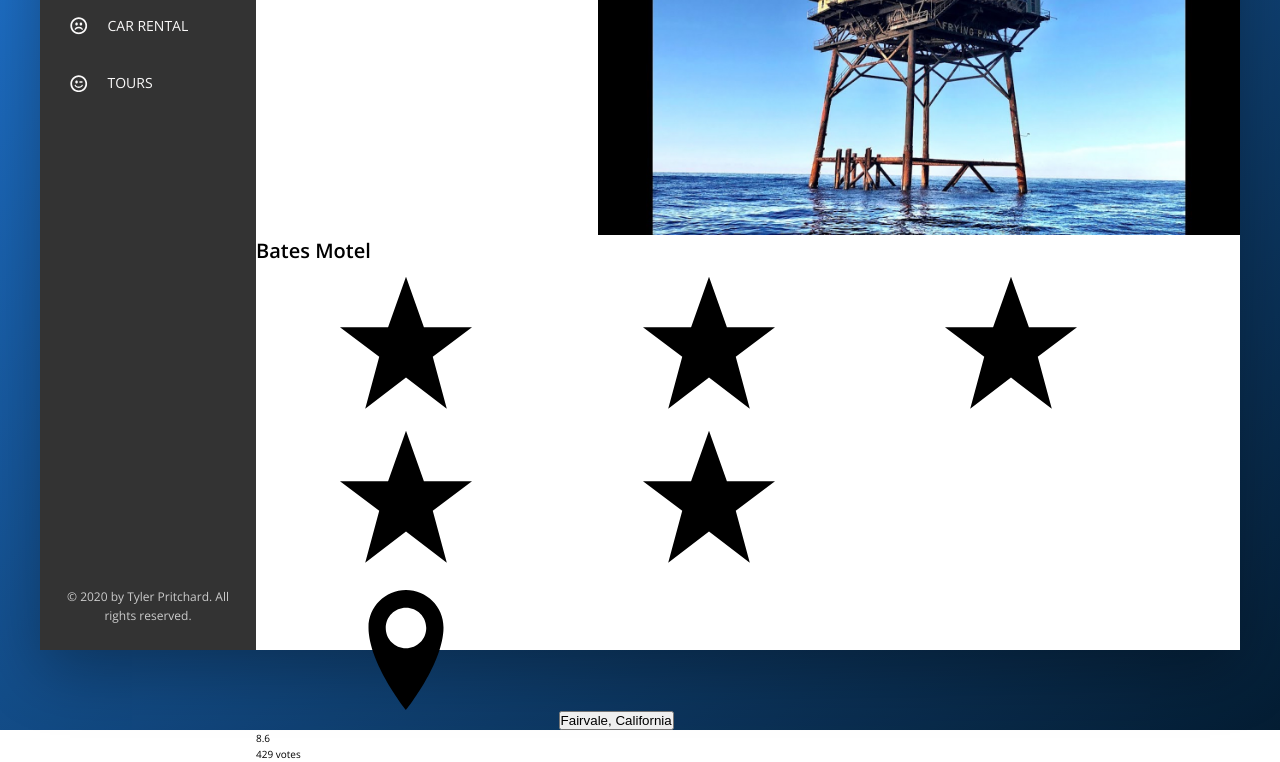
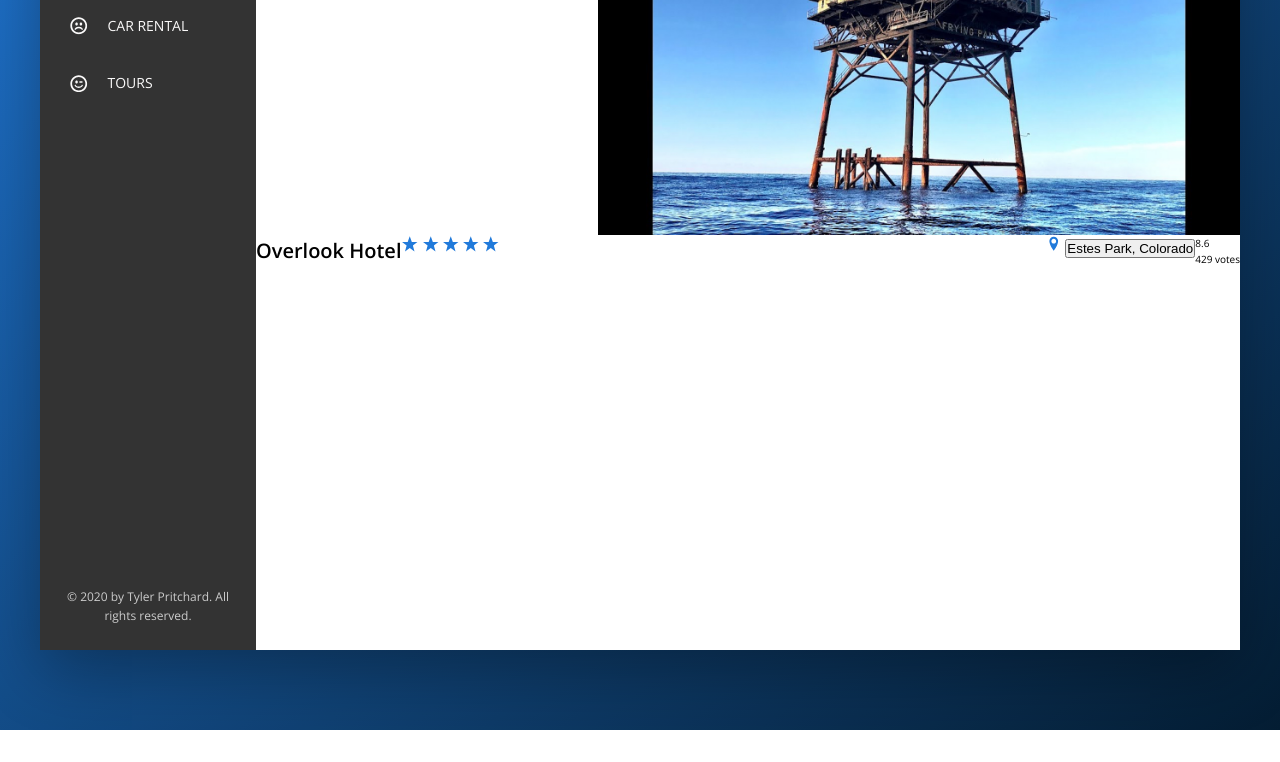
Before and after one commit to Tyler-Pritchard/BadIdeaBooking, a website: page index.html in a window 1280 px wide. Shown: the part 300-1062 px from the top of the page. After the commit the page ends 1030 px from the top, so only its background shows below. Drawn offline with nearby package versions, Linux system fonts and the light colour scheme.

Commit message:
switch images, heading

```diff
--- a/index.html
+++ b/index.html
@@ -100,7 +100,7 @@
 
                     <div class="overview">
                         <h1 class="overview__heading">
-                            Bates Motel
+                            Overlook Hotel
                         </h1>
                         <div class="overview__stars">
                             <svg class="overview__icon-star">
@@ -123,7 +123,7 @@
                             <svg class="overview__icon-location">
                                 <use xlink:href="img/sprite.svg#icon-location-pin"></use>
                             </svg>
-                            <button class="btn-inline">Fairvale, California</button>
+                            <button class="btn-inline">Estes Park, Colorado</button>
                         </div>
 
                         <div class="overview__rating">
--- a/sass/_components.scss
+++ b/sass/_components.scss
@@ -192,3 +192,38 @@
         display: block;
     }
 }
+
+.overview {
+    display: flex;
+    justify-content: space-between;
+
+    &__heading {
+
+    }
+
+    &__stars {
+        margin-right: auto;
+    }
+
+    &__icon-star,
+    &__icon-location {
+        width: 1.75rem;
+        height: 1.75rem;
+        fill: var(--color-primary-light);
+    }
+
+    &__location {
+    }
+
+    &__rating {
+
+    }
+
+    &__rating-average {
+
+    }
+
+    &__rating-count {
+
+    }
+ }
```
Also changed, not shown: css/style.css, 2 other files.
